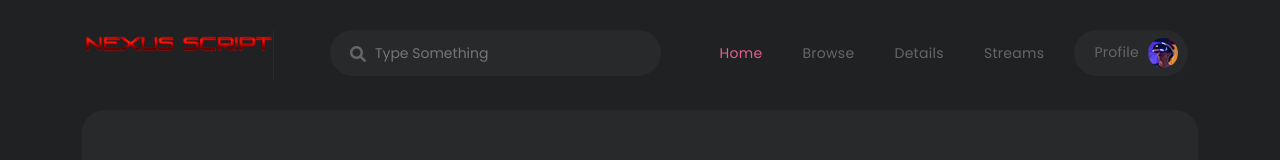
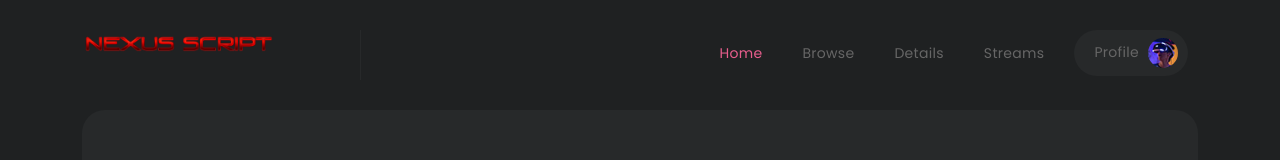
Before and after one commit to Matis94/Matis94.github.io, a plain HTML site: page index.html in a window 1280 px wide. Shown: the top 160 px of the page. Drawn offline with nearby package versions, Linux system fonts and the light colour scheme.

Commit message:
Update index.html

```diff
--- a/index.html
+++ b/index.html
@@ -51,7 +51,7 @@
                     </a>
                     <!-- ***** Logo End ***** -->
                     <!-- ***** Search End ***** -->
-                    <div class="search-input">
+                   <!-- <div class="search-input">
                       <form id="search" action="#">
                         <input type="text" placeholder="Type Something" id='searchText' name="searchKeyword" onkeypress="handle" />
                         <i class="fa fa-search"></i>
```
